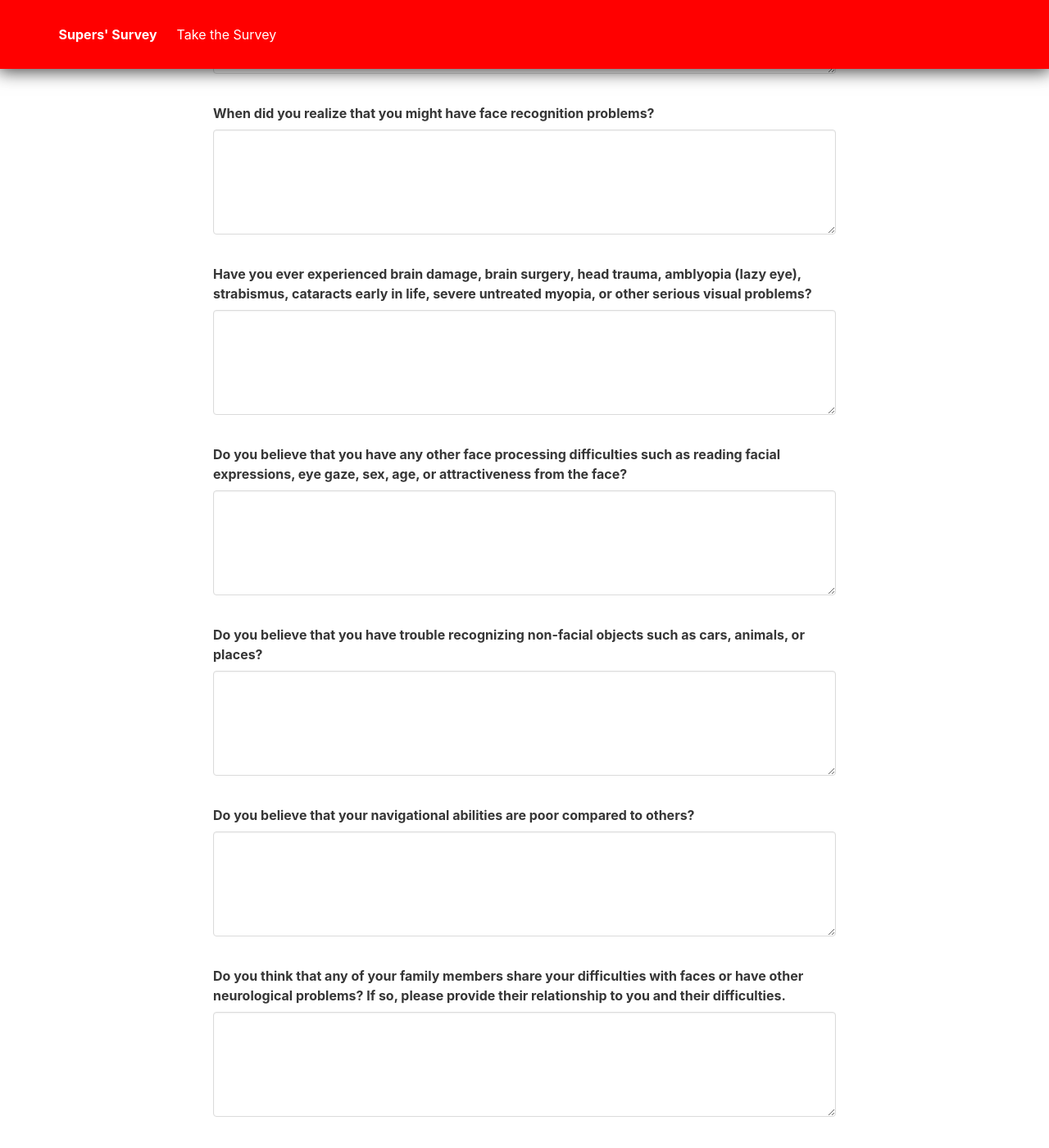
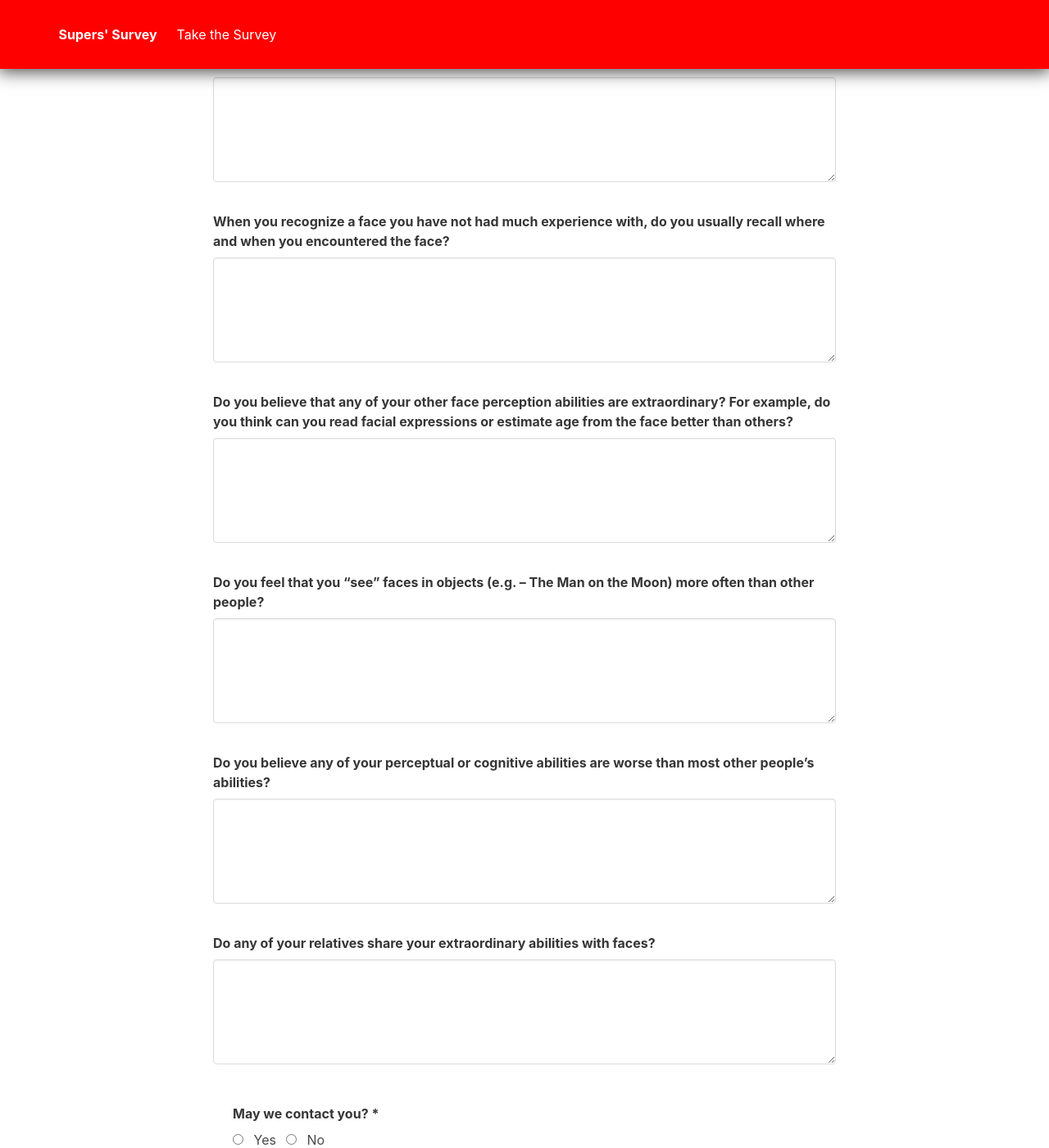
Before and after one commit to ryezyy11/SuperSurvey, a Jekyll site: the page built from pages/contact/contact.html, in a window 1280 px wide and 1400 px high, scrolled down 1691 px. Shown: the whole window at 82% size. Built offline with Jekyll 4.4.1, drawn with Linux system fonts in a browser that asks for light colours; some of the changed text lies outside the part shown.

Commit message:
Revison1
Revised short answers, and some descriptions of website.
Correct some hyperlink errors.
Deleted irelevent text.

```diff
--- a/_includes/header.html
+++ b/_includes/header.html
@@ -18,7 +18,7 @@
             </div>
             <div class="navbar-menu" id="navMenu">
                 <div class="navbar-start">
-                    <a class="navbar-item" href="{{ "contact/" | relative_url }}">Take the Survey</a>
+                    <a class="navbar-item" href="{{ "contact/followup/" | relative_url }}">Take the Survey</a>
 
                 </div>
                 <div class="navbar-end">
--- a/index.html
+++ b/index.html
@@ -1,7 +1,7 @@
 ---
 layout: basic
 title: Super Recognizer's Survey
-description: The official site of the Prosopagnosia Research Center at Dartmouth, Harvard, and University of London. Faceblind.org aims to provide a better understanding of prosopagnosia to the public.
+description: A survey website for super recognizer.
 regular_nav: true
 permalink: /
 ---
--- a/pages/contact/contact.html
+++ b/pages/contact/contact.html
@@ -411,9 +411,6 @@ permalink: /contact/
             </div>
         </fieldset>
 
-        {% include yesno.html legend="Do you believe you have problems with face recognition?" name="problems" required=true %}
-
-        {% include yesno.html legend="Do you believe that your family members have problems with face recognition?" name="family" required=true %}
 
     </section>
     <br>
@@ -425,34 +422,31 @@ permalink: /contact/
             If you are writing long responses, you may want to write your responses in a seperate word document on your computer and paste them into this webpage. This will prevent you from accidentally losing all of your typed responses if something goes wrong with your browser or the webpage.
         </p>
 
-        {% include textarea.html label="Please describe some incidents in which you have been unable to recognize other people." name="incidents" required=false %}
+        {% include textarea.html label="Please describe several incidents that suggest your face recognition is far superior to most other people." name="incidents" required=false %}
         <br>
 
-        {% include textarea.html label="How do you typically recognize others?" name="recognize" required=false %}
+        {% include textarea.html label="Do you believe you have any other perceptual or cognitive abilities that are also extraordinary? If so, what are they?" name="other_super_abilities" required=false %}
         <br>
 
-        {% include textarea.html label="When did you realize that you might have face recognition problems?" name="when_problems" required=false %}
+        {% include textarea.html label="Do you sometimes believe you’ve recognized a face but it turns out to be someone you haven’t seen before? If yes, how often does this happen?" name="never_seen" required=false %}
         <br>
 
-        {% include textarea.html label="Have you ever experienced brain damage, brain surgery, head trauma, amblyopia (lazy eye), strabismus, cataracts early in life, severe untreated myopia, or other serious visual problems?" name="visual_problems" required=false %}
+        {% include textarea.html label="When you recognize a face you have not had much experience with, do you usually recall where and when you encountered the face?" name="where_when" required=false %}
         <br>
 
-        {% include textarea.html label="Do you believe that you have any other face processing difficulties such as reading facial expressions, eye gaze, sex, age, or attractiveness from the face?" name="face_perception" required=false %}
+        {% include textarea.html label="Do you believe that any of your other face perception abilities are extraordinary? For example, do you think can you read facial expressions or estimate age from the face better than others?" name="face_percepetion" required=false %}
         <br>
 
-        {% include textarea.html label="Do you believe that you have trouble recognizing non-facial objects such as cars, animals, or places?" name="face_problems" required=false %}
+        {% include textarea.html label="Do you feel that you “see” faces in objects (e.g. – The Man on the Moon) more often than other people? " name="faceInObject" required=false %}
         <br>
 
-        {% include textarea.html label="Do you believe that your navigational abilities are poor compared to others?" name="navigation" required=false %}
+        {% include textarea.html label="Do you believe any of your perceptual or cognitive abilities are worse than most other people’s abilities?" name="worse_abilities" required=false %}
         <br>
 
-        {% include textarea.html label="Do you think that any of your family members share your difficulties with faces or have other neurological problems? If so, please provide their relationship to you and their difficulties." name="family_members" required=false %}
-        <br>
+        {% include textarea.html label="Do any of your relatives share your extraordinary abilities with faces?" name="family_members" required=false %}
 
-        {% include textarea.html label="Do you think that you have any other neurological problems? If yes, please describe them." name="other_problems" required=false %}
-        <br>
 
-        {% include textarea.html label="Is there anything else that you think is relevant to your condition?" name="other_relevant" required=false %}
+
 
     </section>
     <section class="section" style="display:none">
--- a/pages/contact/followup.html
+++ b/pages/contact/followup.html
@@ -8,9 +8,6 @@ permalink: /contact/followup/
 ---
 <p class="content">
     <strong><abbr title="required">*</abbr> indicates a required field.</strong>
-</p>
-<p class="content">
-    Please make sure to use the same name and email address that you used on the first form. If you have not completed the first contact form, please do so <a href="{{ "contact/" | relative_url }}">here</a> first.
 </p>
 <form name="followup" action="/contact/followup/success" method="POST" netlify-honeypot="extra" netlify>
     <section>
```
Also changed, not shown: other parts of pages/contact/followup.html (+1 -1 lines), 8 other files.
